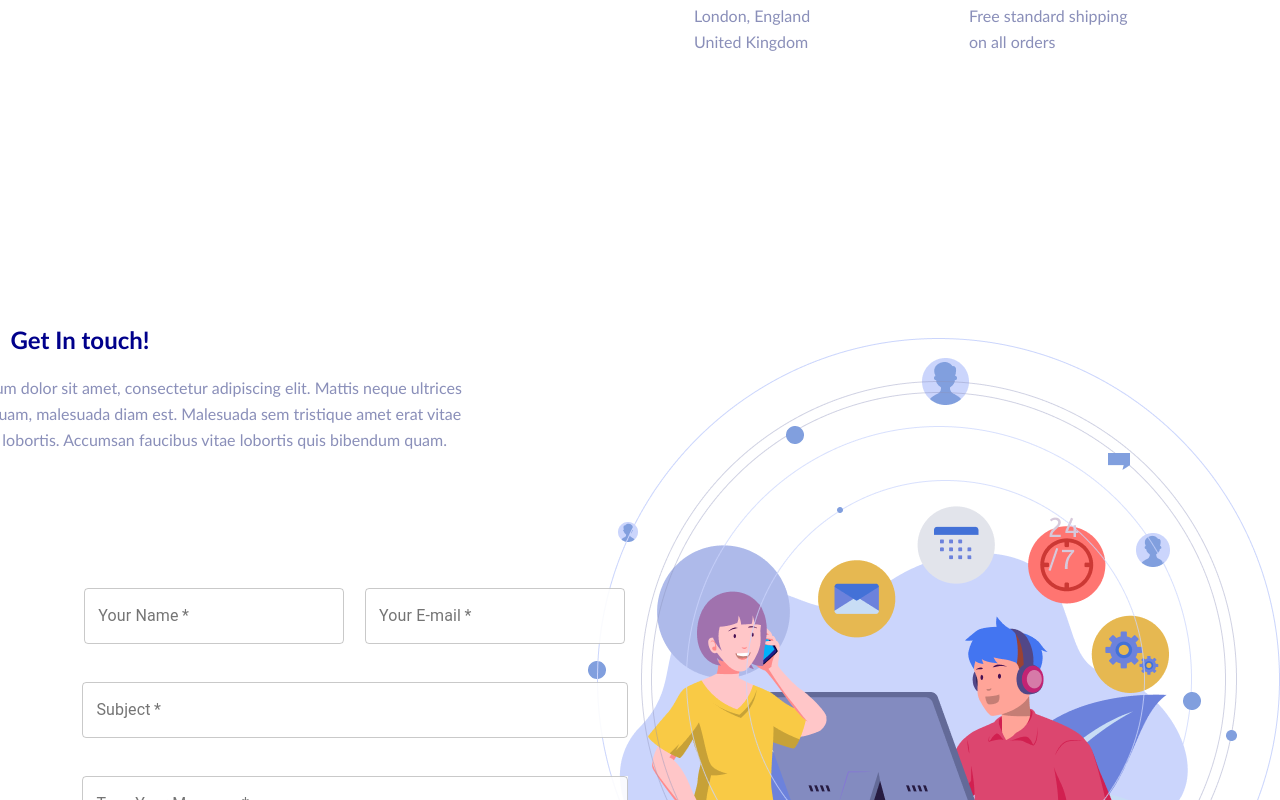
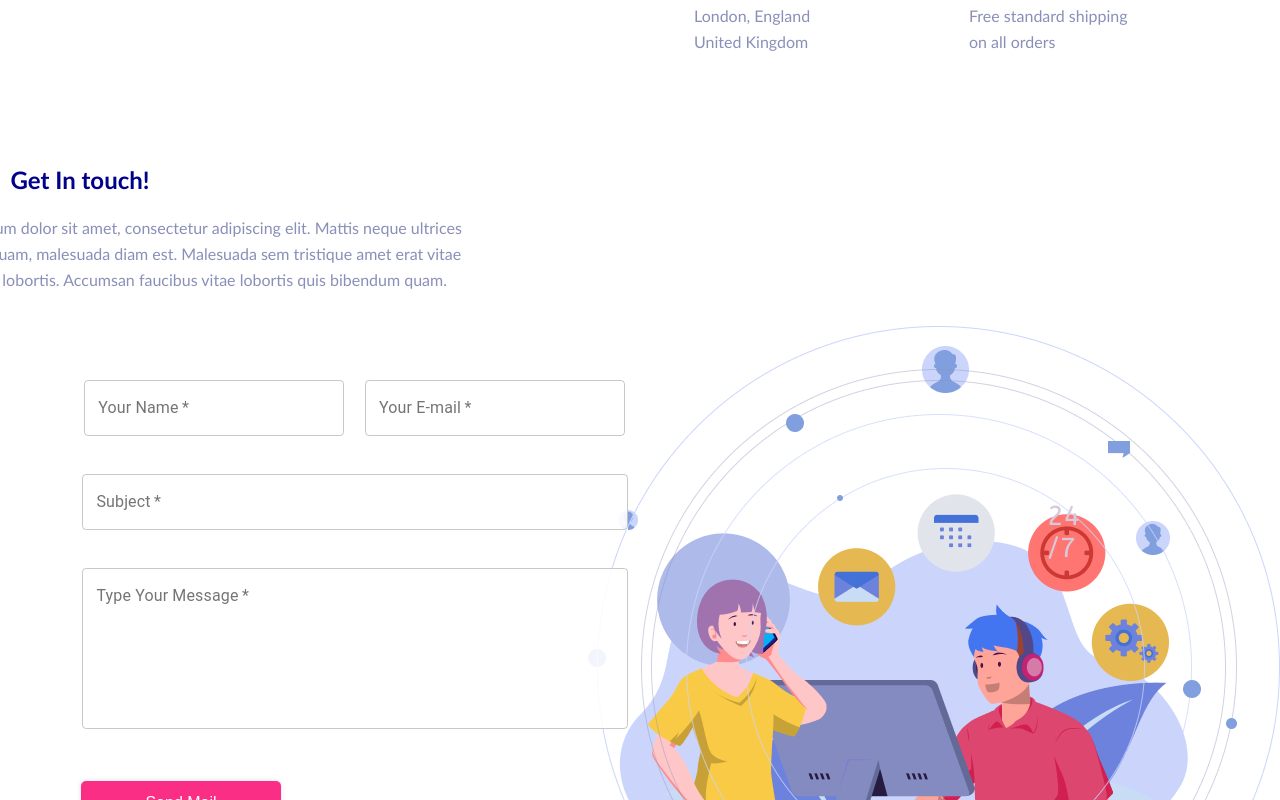
Before and after one commit to JinleYe/online_store, a React (Create React App) app in the folder frontend/: page /contact in a window 1280 px wide. Shown: the part 320-1120 px from the top of the page. Built offline with nearby package versions, Linux system fonts and the light colour scheme; some icons are missing.

Commit message:
add button

```diff
--- a/frontend/src/components/Desktop9bottom.css
+++ b/frontend/src/components/Desktop9bottom.css
@@ -28,7 +28,7 @@
         color:darkblue;
         position: relative;
         right: 20em;
-        top:6em;
+        top:-4em;
         right:35em;
       }
      .bottomheader, .-column, .right-column {
@@ -97,7 +97,7 @@
         width: 650px;
         text-align:center;
         padding-top: 30px;
-        margin-bottom: 30px;
+        margin-bottom: 5px;
 
     }
 
@@ -118,7 +118,7 @@
         margin-right: 150px;
         position: relative;
         right:2.5em;
-        top:1em;
+        top:-12em;
 
     }
 
```
Also changed, not shown: 1 other file (tests, documents, lock files or other folders).
